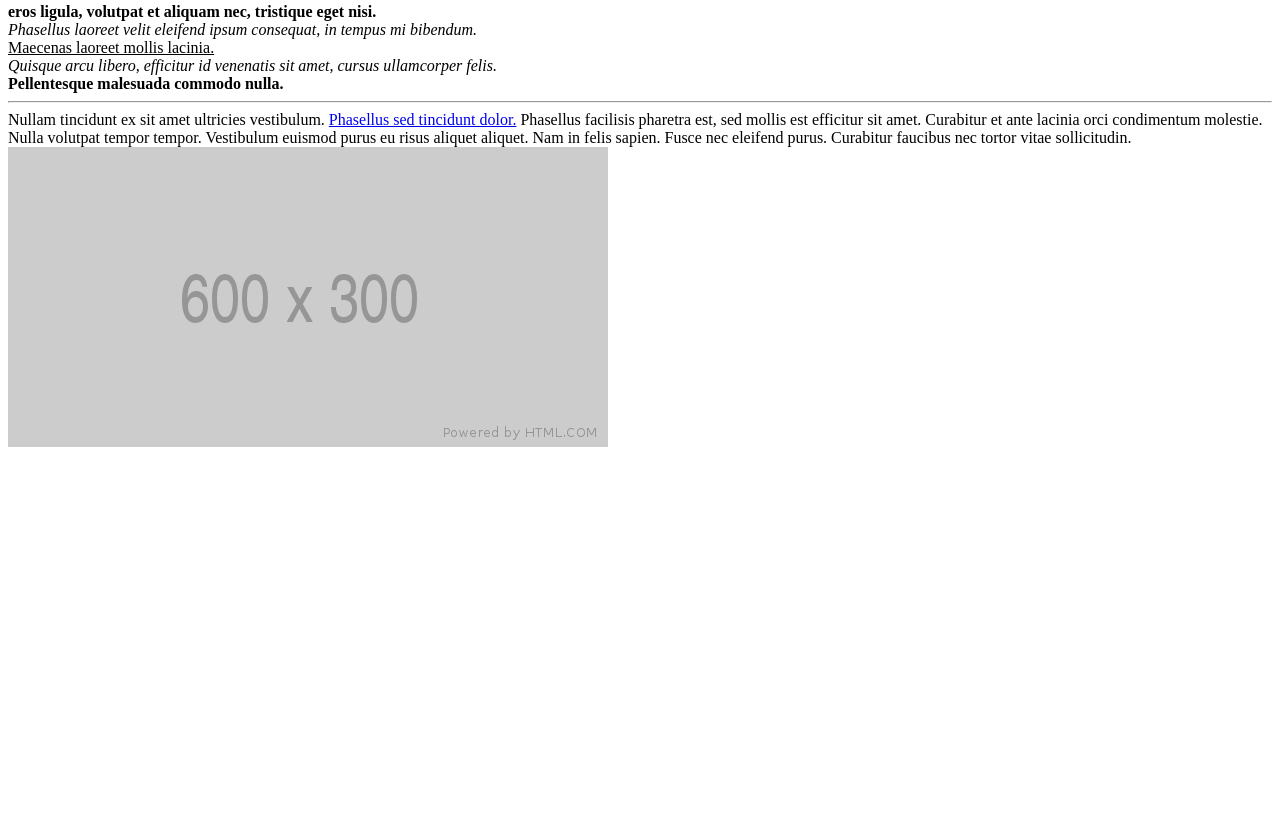
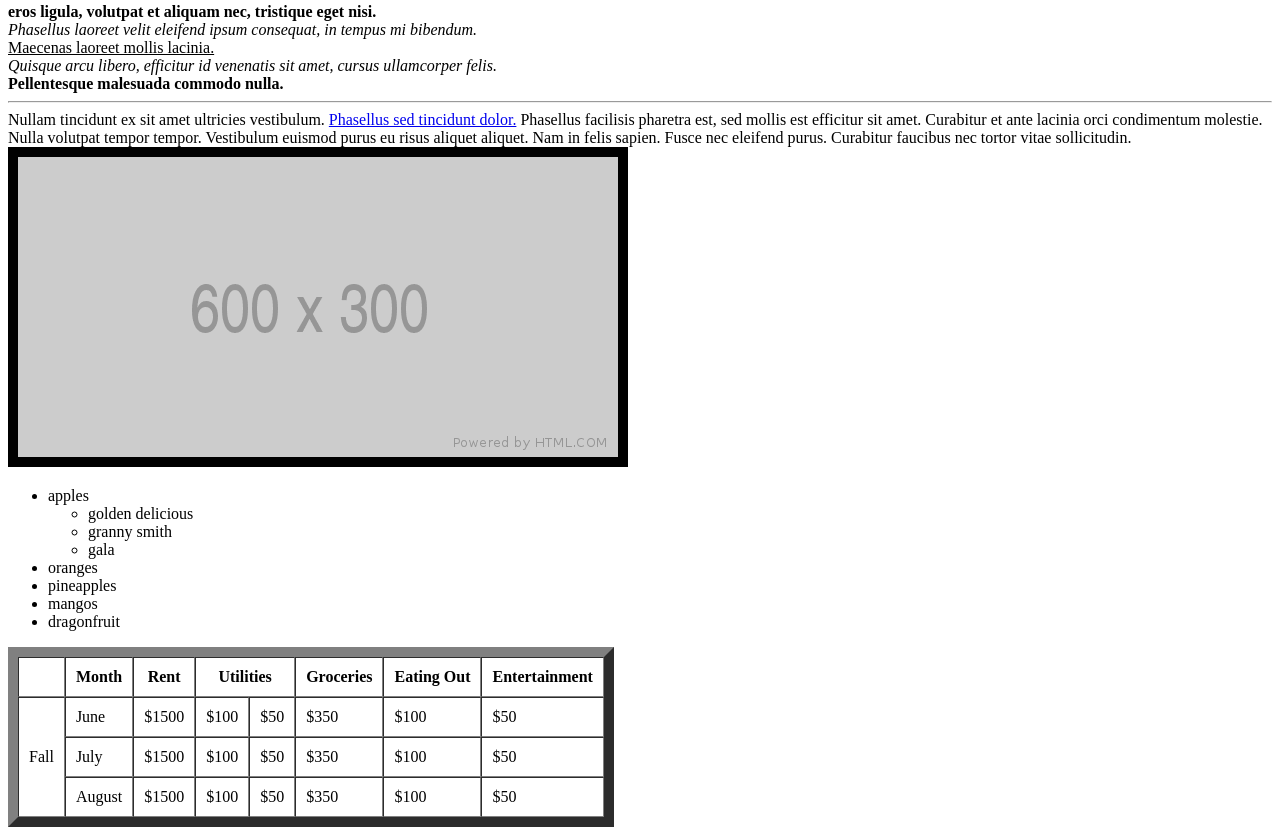
Before and after one commit to SzymonBajb/basic-website-html, a plain HTML site: page index.html in a window 1280 px wide. Shown: the part 614-1449 px from the top of the page. Before the commit the page ends 1073 px from the top, so only its background shows below. Drawn offline with Linux system fonts and the light colour scheme.

Commit message:
Finished entire html tutorial

```diff
--- a/index.html
+++ b/index.html
@@ -12,7 +12,7 @@
         <h4>An HTML Playground</h4>
         <h5>An HTML Playground</h5>
         <h6>An HTML Playground</h6>
-        <h2>An HTML Playground</h2>
+        <h2><a href="https://www.youtube.com/watch?v=PlxWf493en4">Video tutorial</a></h2>
 
         This is my very first website and I'm <b>extremely excited!!!!!!</b>
 
@@ -36,7 +36,61 @@
         Nullam tincidunt ex sit amet ultricies vestibulum.
         <a href="https://www.google.com" target="_blank" >Phasellus sed tincidunt dolor.</a> Phasellus facilisis pharetra est, sed mollis est efficitur sit amet. Curabitur et ante lacinia orci condimentum molestie. Nulla volutpat tempor tempor. Vestibulum euismod purus eu risus aliquet aliquet. Nam in felis sapien. Fusce nec eleifend purus. Curabitur faucibus nec tortor vitae sollicitudin.
         <br>
-        <img src="600x300.png" >
+        <img src="600x300.png" border="10" >
+
+        <ul>
+            <li>apples
+                <ul>
+                    <li>golden delicious</li>
+                    <li>granny smith</li>
+                    <li>gala</li>
+                </ul>
+            </li>
+            <li>oranges</li>
+            <li>pineapples</li>
+            <li>mangos</li>
+            <li>dragonfruit</li>
+        </ul>
+
+        <table border="10" cellpadding="10" cellspacing="0">
+            <tr>
+                <th></th>
+                <th>Month</th>
+                <th>Rent</th>
+                <th colspan="2">Utilities</th>
+                <th>Groceries</th>
+                <th>Eating Out</th>
+                <th>Entertainment</th>
+            </tr>
+            <tr>
+                <td rowspan="3">Fall</td>
+                <td>June</td>
+                <td>$1500</td>
+                <td>$100</td>
+                <td>$50</td>
+                <td>$350</td>
+                <td>$100</td>
+                <td>$50</td>
+            </tr>
+            <tr>
+                <td>July</td>
+                <td>$1500</td>
+                <td>$100</td>
+                <td>$50</td>
+                <td>$350</td>
+                <td>$100</td>
+                <td>$50</td>
+            </tr>
+            <tr>
+                <td>August</td>
+                <td>$1500</td>
+                <td>$100</td>
+                <td>$50</td>
+                <td>$350</td>
+                <td>$100</td>
+                <td>$50</td>
+            </tr>
+        </table>
 
     </body>
 </html>
```
